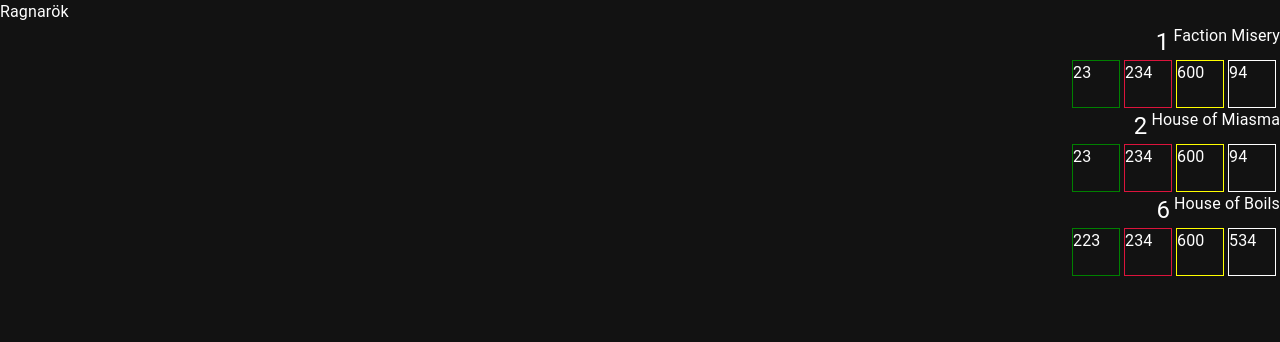
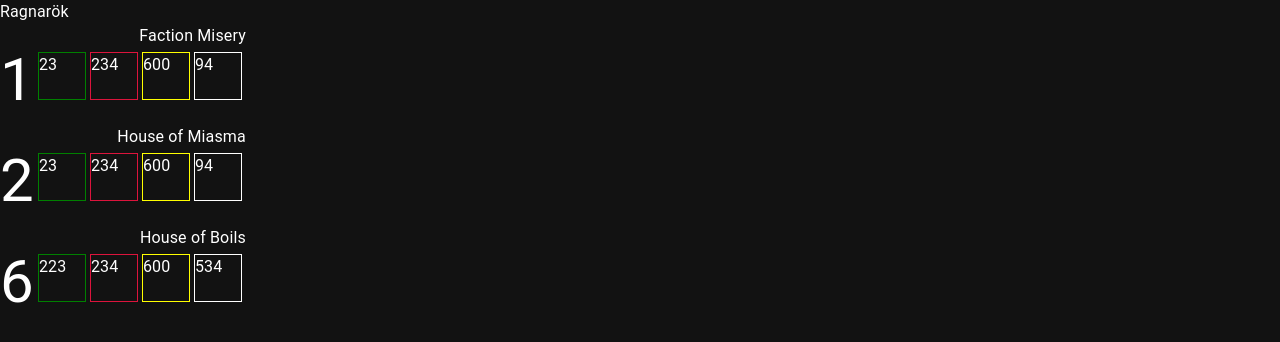
Before and after one commit to r-pal/ragnarok-client, a React (Create React App) app: page / in a window 1280 px wide. Shown: the top 342 px of the page. Built offline with nearby package versions, Linux system fonts and the light colour scheme.

Commit message:
css scoreboard

```diff
--- a/src/components/scoreboard.tsx
+++ b/src/components/scoreboard.tsx
@@ -5,20 +5,36 @@ interface Scoreboard {}
 
 export const Scoreboard: React.FC<Scoreboard> = () => {
   const rankedScoreboardData = scoreboardDummy.sort(
-    (a, b) => a.ranking - b.ranking,
+    (a, b) => a.ranking - b.ranking
   );
 
   const scores = rankedScoreboardData.map((team) => (
-    <>
     <Grid
       style={{
         display: "flex",
         flexDirection: "row",
         gap: 4,
-          justifyContent: "flex-end",
+        justifyContent: "flex-start",
+        alignItems: "last baseline"
       }}
     >
-        <Grid style={{ fontSize: 24 }}>{team.ranking}</Grid>
+      <Grid style={{ fontSize: 60 }}>{team.ranking}</Grid>
+      <Grid
+        style={{
+          display: "flex",
+          flexDirection: "column",
+          gap: 4,
+          justifyContent: "flex-start"
+        }}
+      >
+        <Grid
+          style={{
+            display: "flex",
+            flexDirection: "row",
+            gap: 4,
+            justifyContent: "flex-end"
+          }}
+        >
           {team.houseOrFactionName}
         </Grid>
         <Grid
@@ -26,7 +42,7 @@ export const Scoreboard: React.FC<Scoreboard> = () => {
             display: "flex",
             flexDirection: "row",
             gap: 4,
-          justifyContent: "flex-end",
+            justifyContent: "flex-end"
           }}
         >
           <Box
@@ -56,7 +72,7 @@ export const Scoreboard: React.FC<Scoreboard> = () => {
           <Box
             sx={{ border: 1 }}
             style={{
-            borderColor: "linear-gradient(90deg, #ffffff 0%, #000000 100%)",
+              borderColor: "linear-gradient(90deg, #ffffff 0%, #000000 100%)"
             }}
             width={48}
             height={48}
@@ -65,7 +81,8 @@ export const Scoreboard: React.FC<Scoreboard> = () => {
           </Box>
           <Divider />
         </Grid>
-    </>
+      </Grid>
+    </Grid>
   ));
 
   return (
--- a/src/index.tsx
+++ b/src/index.tsx
@@ -10,5 +10,5 @@ root.render(
     <ThemeProviderWrapper>
       <App />
     </ThemeProviderWrapper>
-  </React.StrictMode>,
+  </React.StrictMode>
 );
--- a/src/inputs/scoreboardDummy.ts
+++ b/src/inputs/scoreboardDummy.ts
@@ -7,13 +7,13 @@ export const scoreboardDummy: Array<IScoreboardItem> = [
       choleric: 600,
       phlegmatic: 223,
       melancholic: 534,
-      sangine: 234,
+      sangine: 234
     },
     points: {
       balance: 1,
-      total: 1200,
+      total: 1200
     },
-    ranking: 6,
+    ranking: 6
   },
   {
     houseOrFactionName: "House of Miasma",
@@ -21,13 +21,13 @@ export const scoreboardDummy: Array<IScoreboardItem> = [
       choleric: 600,
       phlegmatic: 23,
       melancholic: 94,
-      sangine: 234,
+      sangine: 234
     },
     points: {
       balance: 6,
-      total: 800,
+      total: 800
     },
-    ranking: 2,
+    ranking: 2
   },
   {
     houseOrFactionName: "Faction Misery",
@@ -35,12 +35,12 @@ export const scoreboardDummy: Array<IScoreboardItem> = [
       choleric: 600,
       phlegmatic: 23,
       melancholic: 94,
-      sangine: 234,
+      sangine: 234
     },
     points: {
       balance: 2,
-      total: 8000,
+      total: 8000
     },
-    ranking: 1,
-  },
+    ranking: 1
+  }
 ];
--- a/src/types.ts
+++ b/src/types.ts
@@ -15,7 +15,7 @@ export enum Humours {
   choleric = "choleric",
   phlegmatic = "phlegmatic",
   melancholic = "melancholic",
-  sangine = "sangine",
+  sangine = "sangine"
 }
 
 export interface IScore {
```
Also changed, not shown: 1 other file (tests, documents, lock files or other folders). Lines whose indentation alone changed are shown as unchanged.
